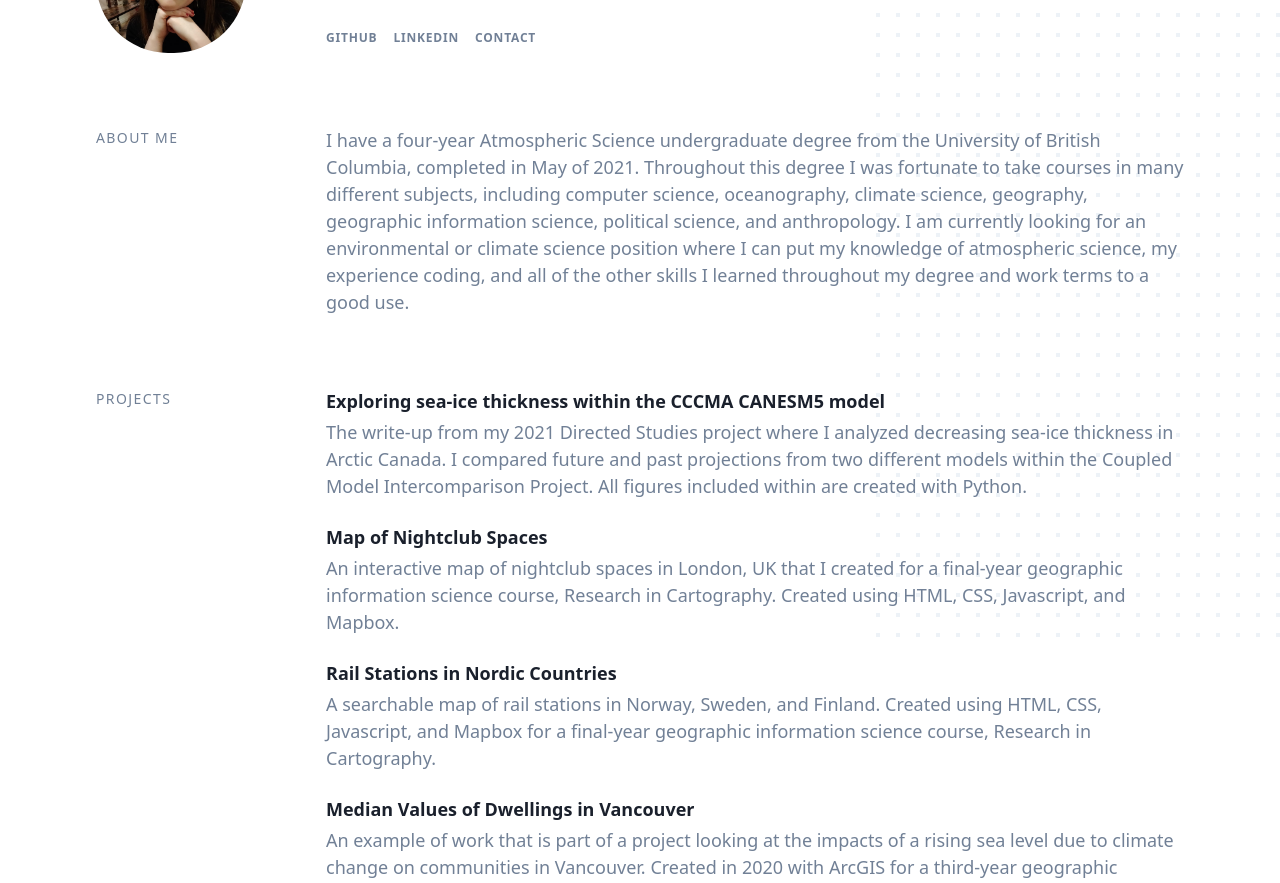
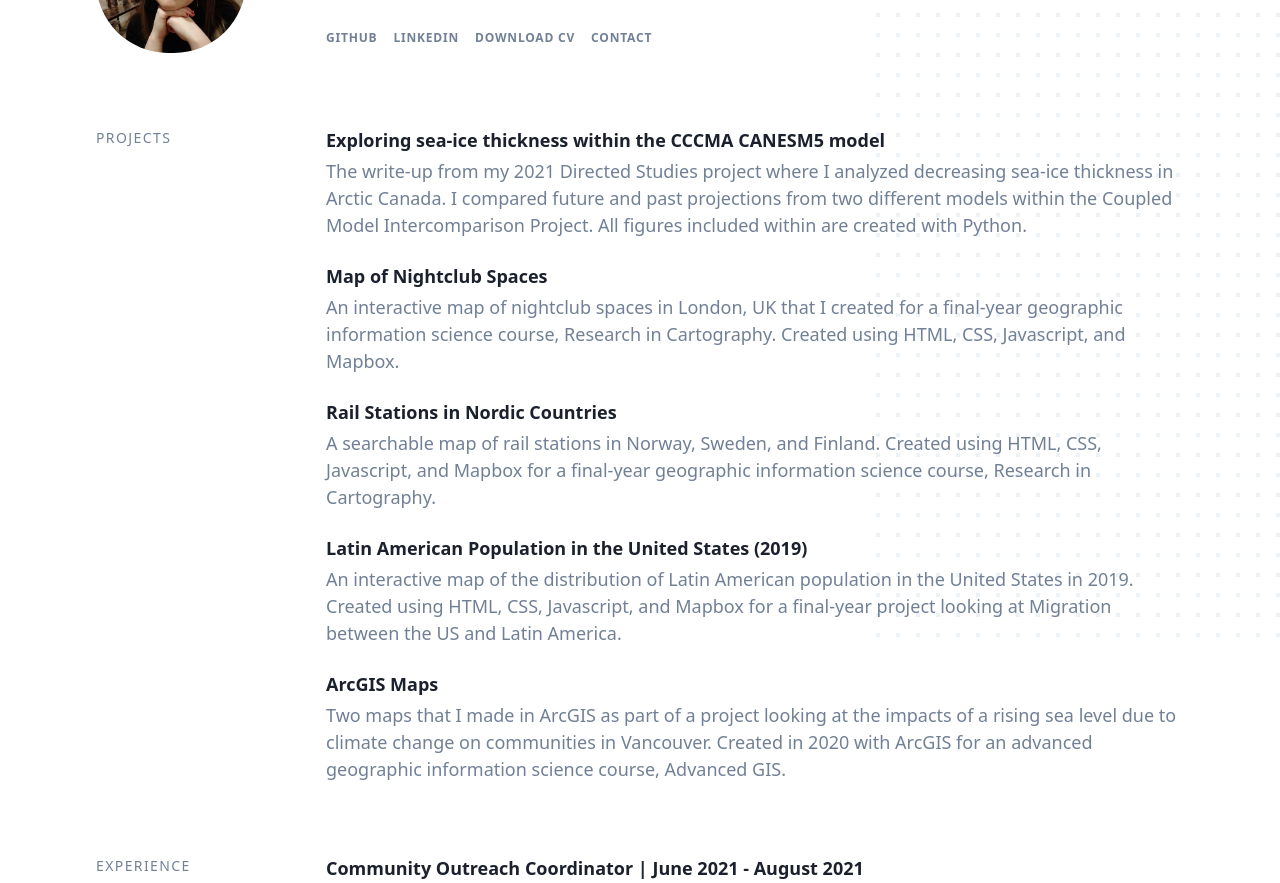
Before and after one commit to adeere/devfolio, a Gatsby site: page / in a window 1280 px wide. Shown: the part 187-1070 px from the top of the page. Built offline with nearby package versions, Linux system fonts and the light colour scheme; Gatsby itself is replaced by a stand-in of ours.

Commit message:
updating files

```diff
--- a/gatsby-config.js
+++ b/gatsby-config.js
@@ -5,31 +5,32 @@ module.exports = {
     // Your Name
     name: 'Alison Deere',
     // Main Site Title
-    title: `Alison Deere | Atmospheric Scientist`,
+    title: `Alison Deere`,
     // Description that goes under your name in main bio
-    description: `Recent Atmospheric Science Undergrad Graduate based in Glasgow, UK.`,
+    description: `Based in Glasgow, UK`,
     // Optional: Github account URL
     github: `https://github.com/adeere`,
     // Optional: LinkedIn account URL
     linkedin: `https://www.linkedin.com/in/alison-deere/`,
      // Resume
-     //author: `https://adeere.github.io/adeere-web/documents/alisondeere_resume.pdf`,
+     author: `https://adeere.github.io/adeere-web/documents/alisondeere_CV.pdf`,
+
      // Email
      contact: `mailto:alisonpdeere@gmail.com`,
 
 
     // Content of the About Me section
-    about: `I have a four-year Atmospheric Science undergraduate degree from the University of British Columbia, completed in May of 2021. Throughout this degree I
-    was fortunate to take courses in many different subjects, including computer science, oceanography, climate science, geography, geographic information science,
-    political science, and anthropology. I am currently looking for an environmental or climate science position where I can put my knowledge of atmospheric science, my experience
-    coding, and all of the other skills I learned throughout my degree and work terms to a good use.`,
+    //about: `I am Canadian and moved to Glasgow in February of 2022. I am currently working in an administrative role and am looking for opportunities related to the field I studied
+    //in my bachelor's degree - Atmospheric Science. Throughout the four-year interdisciplinary degree I was was fortunate to take courses in subjects such ascomputer seince, oceanography, climate science,
+   // geographic information science, and political science. I am passionate about creating maps....`,
     // Optional: List your projects, they must have `name` and `description`. `link` is optional.
+
     projects: [
       {
         name: 'Exploring sea-ice thickness within the CCCMA CANESM5 model',
         description:
           'The write-up from my 2021 Directed Studies project where I analyzed decreasing sea-ice thickness in Arctic Canada. I compared future and past projections from two different models within the Coupled Model Intercomparison Project. All figures included within are created with Python.',
-        link: 'https://drive.google.com/file/d/1H6URPo_01nOARO_2N8jQBGehF1ATX92Q/view?usp=sharing',
+        link: 'https://docs.google.com/viewer?url=https://adeere.github.io/adeere-web/documents/alisondeere_directedstudies.pdf',
       },
       {
         name: 'Map of Nightclub Spaces',
@@ -43,11 +44,18 @@ module.exports = {
           'A searchable map of rail stations in Norway, Sweden, and Finland. Created using HTML, CSS, Javascript, and Mapbox for a final-year geographic information science course, Research in Cartography.',
         link: 'https://adeere.github.io/adeere-web/Lab2/nordic_countries_rail.html',
       },
+
+    {
+    name: 'Latin American Population in the United States (2019)',
+    description:
+      'An interactive map of the distribution of Latin American population in the United States in 2019. Created using HTML, CSS, Javascript, and Mapbox for a final-year project looking at Migration between the US and Latin America.',
+    link: 'https://adeere.github.io/adeere-web/Map3/population_2019.html',
+  },
       {
-        name: 'Median Values of Dwellings in Vancouver',
+        name: 'ArcGIS Maps',
         description:
-          'An example of work that is part of a project looking at the impacts of a rising sea level due to climate change on communities in Vancouver. Created in 2020 with ArcGIS for a third-year geographic information science course, Advanced GIS. This map shows median household income, and was used for further analysis to determine whether there was a relationship between lower rent and median income, and lower elevations.  ',
-        link: 'https://drive.google.com/file/d/1lS8sfnYg_kSPyLQZ9iq6puzE3Hm10Lsg/view?usp=sharing',
+          'Two maps that I made in ArcGIS as part of a project looking at the impacts of a rising sea level due to climate change on communities in Vancouver. Created in 2020 with ArcGIS for an advanced geographic information science course, Advanced GIS. ',
+        link: 'https://docs.google.com/viewer?url=https://adeere.github.io/adeere-web/documents/arcGISmaps.pdf',
       },
     ],
     // Optional: List your experience, they must have `name`, 'job', and `description`. `link` is optional.
--- a/package.json
+++ b/package.json
@@ -17,7 +17,7 @@
     "gatsby-remark-copy-linked-files": "^2.3.19",
     "gatsby-remark-images": "^3.3.33",
     "gatsby-remark-prismjs": "^3.5.16",
-    "gatsby-remark-responsive-iframe": "^2.4.17",
+    "gatsby-remark-responsive-iframe": "^2.11.0",
     "gatsby-remark-smartypants": "^2.3.13",
     "gatsby-source-filesystem": "^2.3.32",
     "gatsby-transformer-remark": "^2.8.38",
--- a/src/components/header/index.jsx
+++ b/src/components/header/index.jsx
@@ -61,11 +61,11 @@ const Header = ({ metadata = {}, noBlog = false }) => {
           )}
              {resume && (
             <li className={classes.item}>
-              <a
+             <a
                 className={classes.link}
                 href={resume}
               >
-                Download Resume
+                Download CV
               </a>
             </li>
           )}
```
Also changed, not shown: 1 other file.
